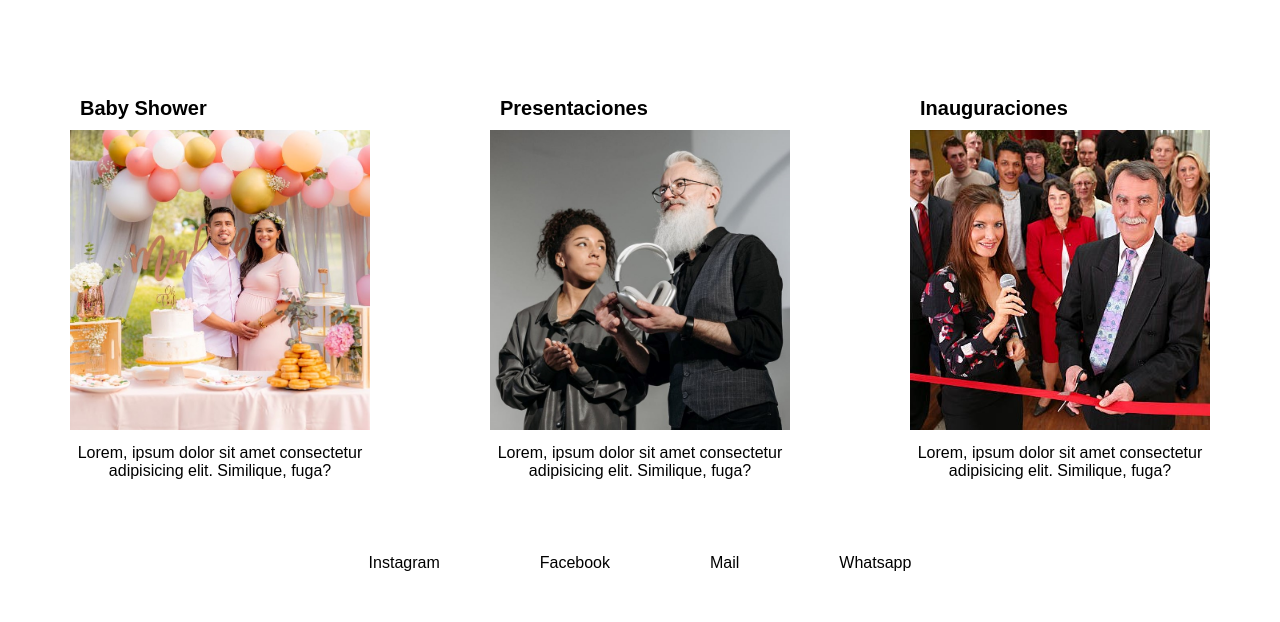
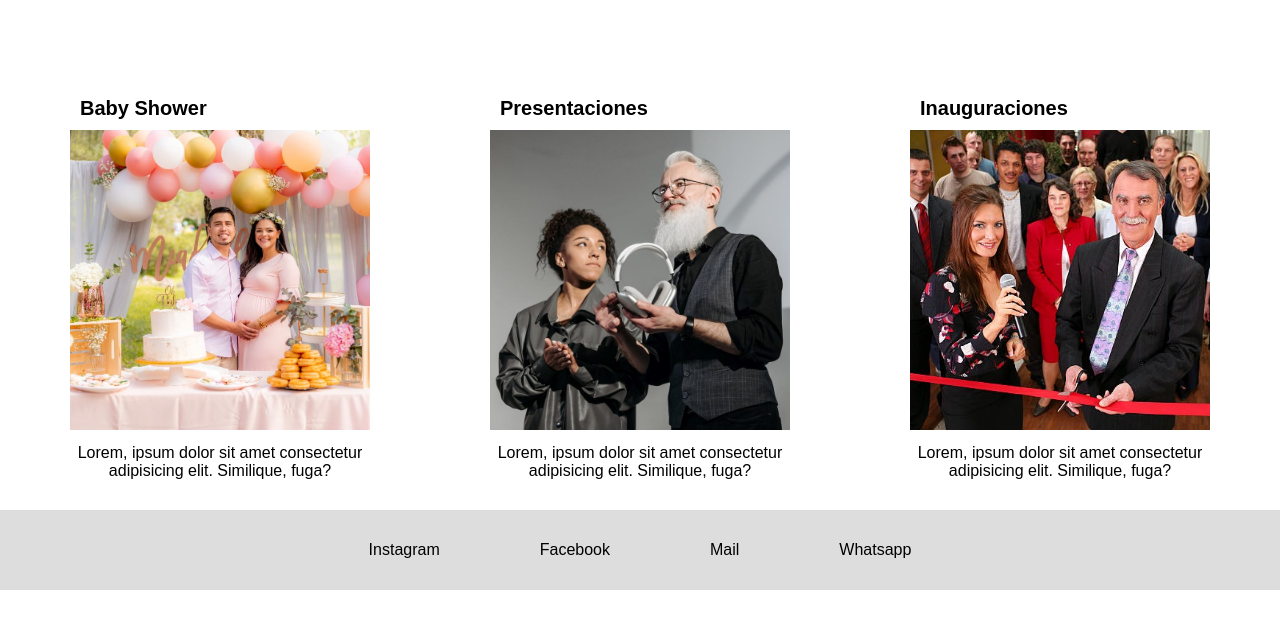
Before and after one commit to Julian-Camacho/july_eventos, a plain HTML site: page index.html in a window 1280 px wide. Shown: the part 2212-2834 px from the top of the page. After the commit the page ends 2802 px from the top, so only its background shows below. Drawn offline with Linux system fonts and the light colour scheme.

Commit message:
finished the first version

```diff
--- a/styles.css
+++ b/styles.css
@@ -3,6 +3,7 @@
     margin: 0%;
     box-sizing: border-box;
     font-family: sans-serif;
+    margin-bottom: 0%;
     /* background-color: #eee;     */
   }
 
@@ -178,7 +179,8 @@
     justify-content: center;
     align-items: center;
     height: 80px;
-    padding: 30px 0px 5px 0px;
+    padding: 30px;
+    background-color: #ddd;
 }
 
 #contact {
@@ -186,5 +188,5 @@
 }
 
 #contact li {
-    margin: 50px;
+    margin: 0px 50px;
 }
```
